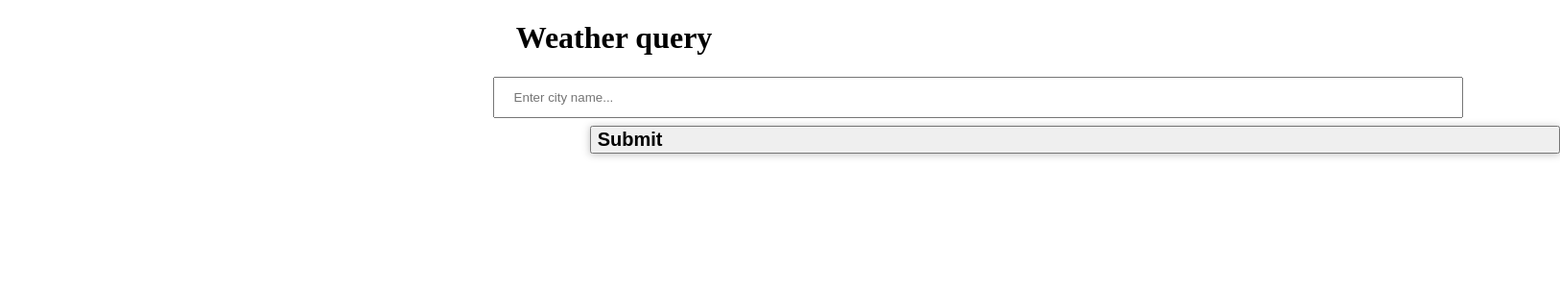
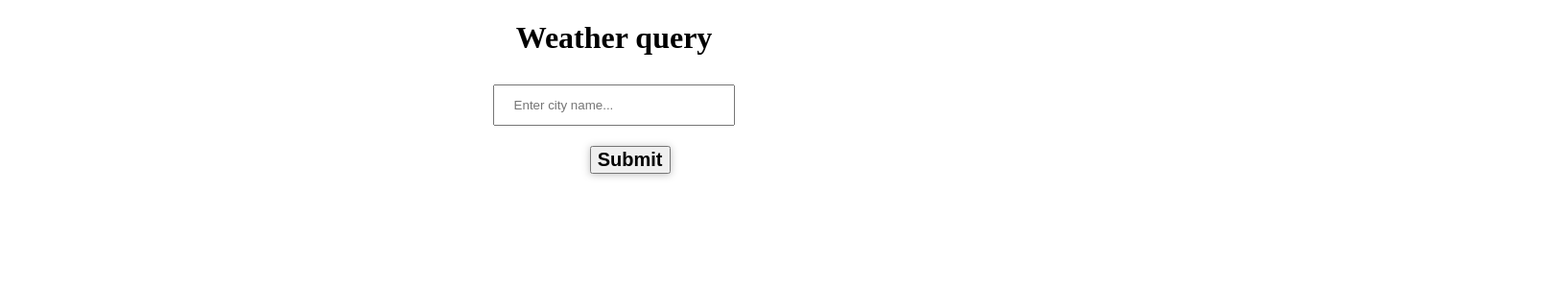
Before and after one commit to SOM3-1/weather-api, a React (Create React App) app: page / in a window 1280 px wide. Shown: the top 300 px of the page at 96% size, 1626 px wide, since content can reach past the window. Built offline with nearby package versions, Linux system fonts and the light colour scheme.

Commit message:
Add files via upload

```diff
--- a/src/Card.module.css
+++ b/src/Card.module.css
@@ -3,13 +3,8 @@
     box-shadow: 0 5px 8px rgba(0, 0, 0, 0.25);
     display: flex;
     flex-wrap: nowrap;
-    width: 700px;
+    width: auto;
     margin: 10px;
-    @media(min-width:768px) {
-      width:80%;
-      white-space:nowrap;
-      margin-top: 0;
-  }
   }
 
 .newcard {
@@ -19,25 +14,16 @@
     padding-bottom: 1rem;
     border-bottom: 1px solid #ccc;
     flex-wrap: nowrap;
-    @media(min-width:768px) {
-      width:80%;
-      white-space:nowrap;
-      margin-top: 0;
-  }
   }
 
   .input {
+    display: inline-block;
     width: 20%;
     padding: 12px 20px;
     margin: 8px 0;
     box-sizing: border-box;
     color: black;
-    margin-left: 40%;
-    @media(min-width:768px) {
-      width:80%;
-      white-space:nowrap;
-      margin-top: 0;
-  }
+    margin-left: 40% ;
   }
 
 .button {
@@ -52,11 +38,6 @@
     display: flex;
     flex-wrap: nowrap;
     align-items: center;
-    @media(min-width:768px) {
-      width:80%;
-      white-space:nowrap;
-      margin-top: 0;
-  }
 }
 
 .display {
@@ -68,14 +49,9 @@
     border-radius: 12px;
     text-align: center;
     box-shadow: 0 1px 8px rgba(255, 254, 254, 0.25);
-    font-size: auto;
-    display: flex;
+    font-size: 20px;
+    display: 10px;
     flex-wrap: nowrap;
-    @media(min-width:768px) {
-      width:80%;
-      white-space:nowrap;
-      margin-top: 0;
-  }
   }
 
   .delete {
@@ -87,7 +63,6 @@
   background-color: #addfbc;
   padding: 1rem;
   margin: 2rem auto;
-  width: 50rem;
   max-width: 10%;
   border-radius: 12px;
   text-align: center;
@@ -95,5 +70,4 @@
   font-size: auto;
   display: flex;
   flex-wrap: nowrap;
-  margin-left: 50% auto;
 }
```
Also changed, not shown: src/UseDebunce.js (line endings or trailing spaces).
